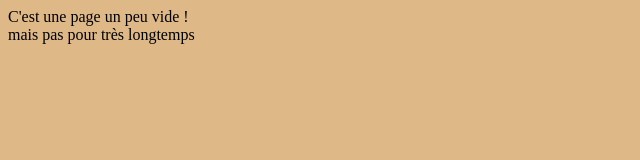
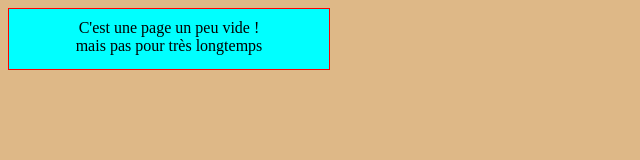
Before and after one commit to dneveux53/mondepot, a plain HTML site: page index.html in a window 1280 px wide. Shown: the whole page, without its empty margins (0-640 px from the left). Drawn offline with Linux system fonts and the light colour scheme.

Commit message:
Modif Height css

```diff
--- a/design.css
+++ b/design.css
@@ -1,5 +1,14 @@
 body
 {
-    height: 50pc;
     background-color: burlywood;
 }
+
+div
+{
+    border: 1px solid red;
+    background-color: aqua;
+    width: 300px;
+    height: 40px;
+    text-align: center;
+    padding: 10px;
+}
```
Also changed, not shown: 1 other file.
